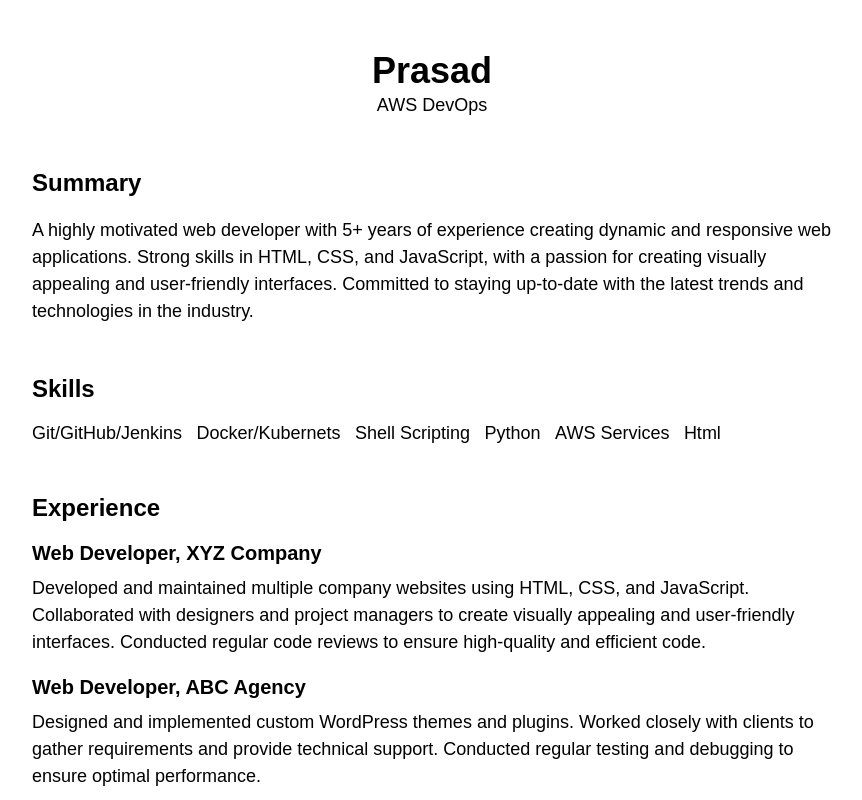
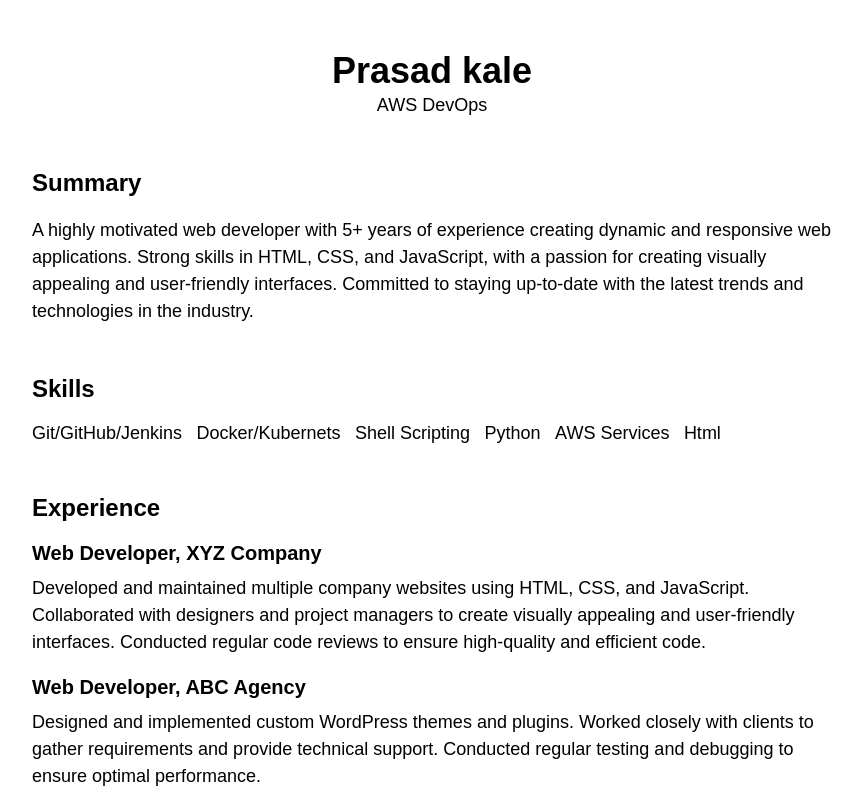
Before and after one commit to Prasadk1618/host-resume-ec2, a plain HTML site: page index.html in a window 1280 px wide. Shown: the top 800 px of the page, without its empty margins (208-1070 px from the left). Drawn offline with Linux system fonts and the light colour scheme.

Commit message:
Update index.html

```diff
--- a/index.html
+++ b/index.html
@@ -7,7 +7,7 @@
 <body>
 	<div class="container">
 		<header>
-			<h1>Prasad</h1>
+			<h1>Prasad kale</h1>
 			<p>AWS DevOps</p>
 		</header>
 		<section>
```
